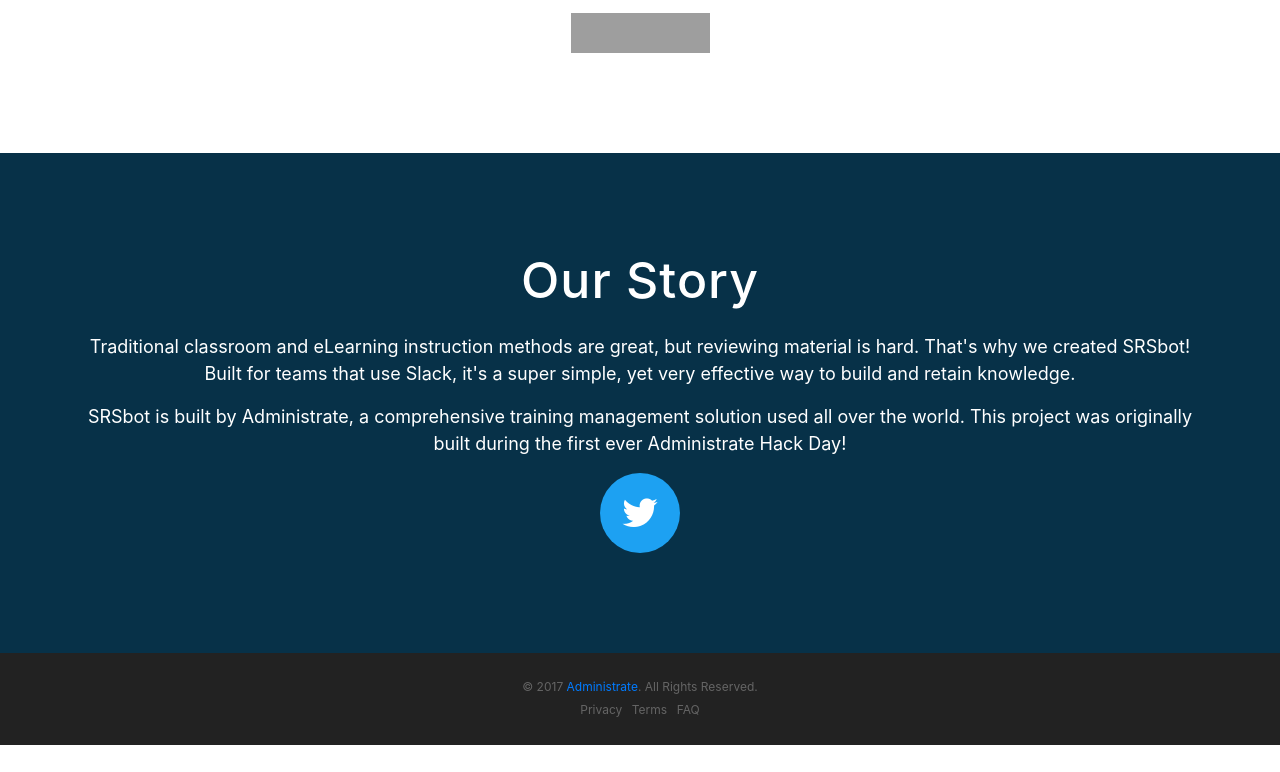
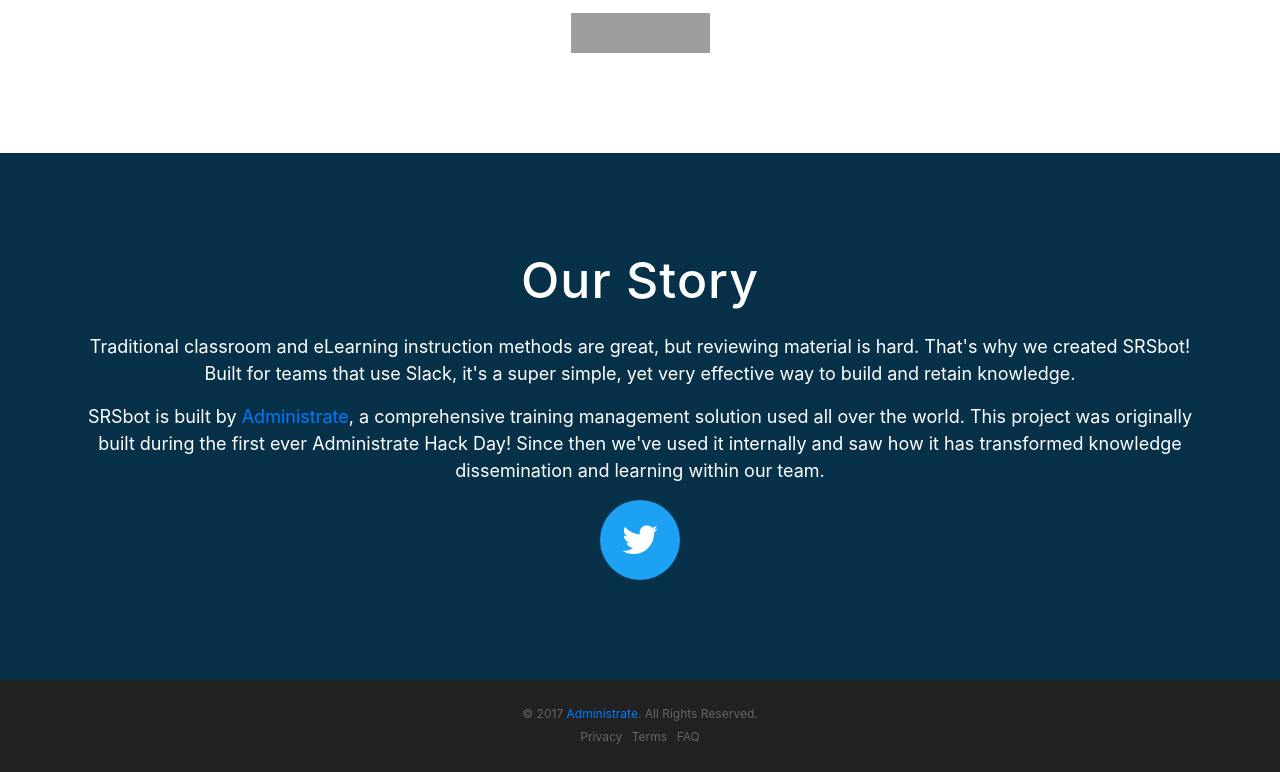
Before and after one commit to jpeebles/jpeebles.github.io, a website with bundled scripts: page index.html in a window 1280 px wide. Shown: the part 2133-2905 px from the top of the page. Before the commit the page ends 2878 px from the top, so only its background shows below. Built offline with nearby package versions, Linux system fonts and the light colour scheme; grey boxes are pictures that could not be loaded; a web font is replaced by a local one.

Commit message:
Some cleanup, linking to the Administrate site now.

```diff
--- a/index.html
+++ b/index.html
@@ -169,7 +169,7 @@
       <div class="container">
         <h2>Our Story</h2>
         <p>Traditional classroom and eLearning instruction methods are great, but reviewing material is hard.  That's why we created SRSbot! Built for teams that use Slack, it's a super simple, yet very effective way to build and retain knowledge.</p>
-        <p>SRSbot is built by Administrate, a comprehensive training management solution used all over the world.  This project was originally built during the first ever Administrate Hack Day!</p>
+        <p>SRSbot is built by <a href="http://www.getadministrate.com">Administrate</a>, a comprehensive training management solution used all over the world.  This project was originally built during the first ever Administrate Hack Day!  Since then we've used it internally and saw how it has transformed knowledge dissemination and learning within our team.</p>
         <ul class="list-inline list-social">
           <li class="list-inline-item social-twitter">
             <a href="https://twitter.com/srsbotme">
```
